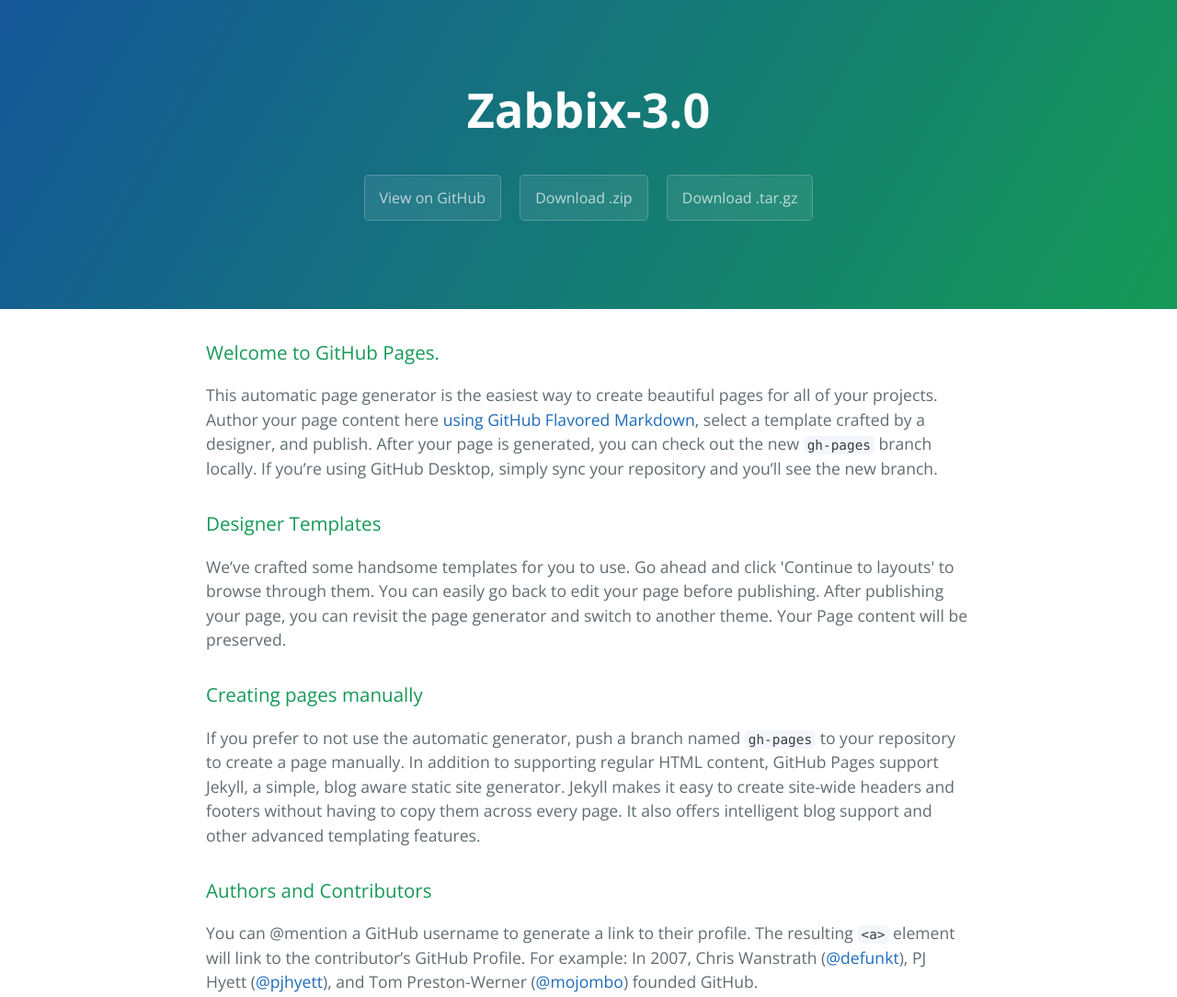
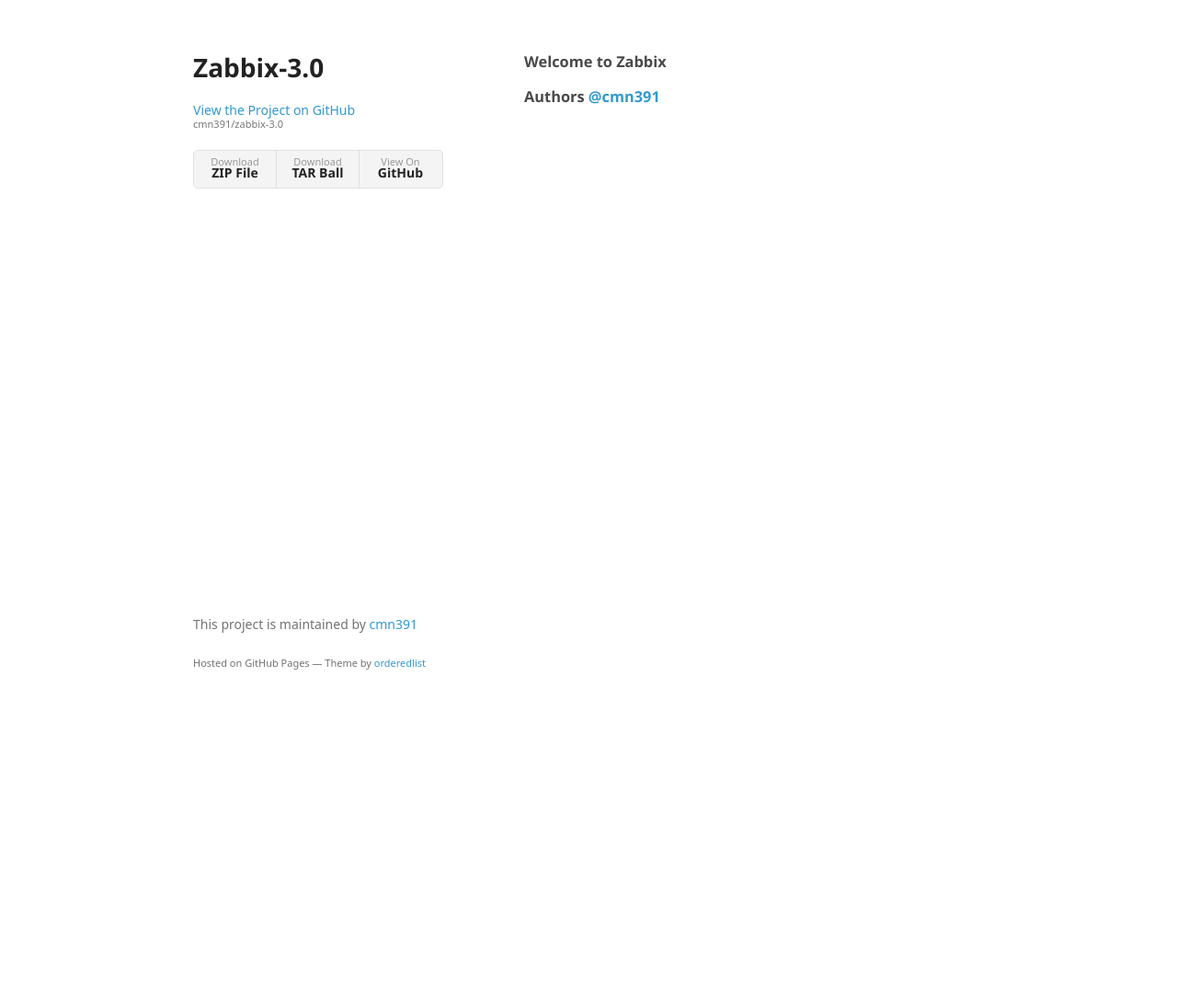
Before and after one commit to cmn391/zabbix-3.0, a plain HTML site: page index.html in a window 1280 px wide. Shown: the top 1084 px of the page at 92% size. After the commit the page ends 800 px from the top, so only its background shows below. Drawn offline with nearby package versions, Linux system fonts and the light colour scheme; a web font is replaced by a local one.

```diff
--- a/index.html
+++ b/index.html
@@ -1,57 +1,46 @@
-<!DOCTYPE html>
-<html lang="en-us">
+<!doctype html>
+<html>
   <head>
-    <meta charset="UTF-8">
+    <meta charset="utf-8">
+    <meta http-equiv="X-UA-Compatible" content="chrome=1">
     <title>Zabbix-3.0 by cmn391</title>
-    <meta name="viewport" content="width=device-width, initial-scale=1">
-    <link rel="stylesheet" type="text/css" href="stylesheets/normalize.css" media="screen">
-    <link href='https://fonts.googleapis.com/css?family=Open+Sans:400,700' rel='stylesheet' type='text/css'>
-    <link rel="stylesheet" type="text/css" href="stylesheets/stylesheet.css" media="screen">
-    <link rel="stylesheet" type="text/css" href="stylesheets/github-light.css" media="screen">
+
+    <link rel="stylesheet" href="stylesheets/styles.css">
+    <link rel="stylesheet" href="stylesheets/github-light.css">
+    <meta name="viewport" content="width=device-width">
+    <!--[if lt IE 9]>
+    <script src="//html5shiv.googlecode.com/svn/trunk/html5.js"></script>
+    <![endif]-->
   </head>
   <body>
-    <section class="page-header">
-      <h1 class="project-name">Zabbix-3.0</h1>
-      <h2 class="project-tagline"></h2>
-      <a href="https://github.com/cmn391/zabbix-3.0" class="btn">View on GitHub</a>
-      <a href="https://github.com/cmn391/zabbix-3.0/zipball/master" class="btn">Download .zip</a>
-      <a href="https://github.com/cmn391/zabbix-3.0/tarball/master" class="btn">Download .tar.gz</a>
-    </section>
+    <div class="wrapper">
+      <header>
+        <h1>Zabbix-3.0</h1>
+        <p></p>
 
-    <section class="main-content">
-      <h3>
-<a id="welcome-to-github-pages" class="anchor" href="#welcome-to-github-pages" aria-hidden="true"><span aria-hidden="true" class="octicon octicon-link"></span></a>Welcome to GitHub Pages.</h3>
+        <p class="view"><a href="https://github.com/cmn391/zabbix-3.0">View the Project on GitHub <small>cmn391/zabbix-3.0</small></a></p>
 
-<p>This automatic page generator is the easiest way to create beautiful pages for all of your projects. Author your page content here <a href="https://guides.github.com/features/mastering-markdown/">using GitHub Flavored Markdown</a>, select a template crafted by a designer, and publish. After your page is generated, you can check out the new <code>gh-pages</code> branch locally. If you’re using GitHub Desktop, simply sync your repository and you’ll see the new branch.</p>
+
+        <ul>
+          <li><a href="https://github.com/cmn391/zabbix-3.0/zipball/master">Download <strong>ZIP File</strong></a></li>
+          <li><a href="https://github.com/cmn391/zabbix-3.0/tarball/master">Download <strong>TAR Ball</strong></a></li>
+          <li><a href="https://github.com/cmn391/zabbix-3.0">View On <strong>GitHub</strong></a></li>
+        </ul>
+      </header>
+      <section>
+        <h3>
+<a id="welcome-to-zabbix" class="anchor" href="#welcome-to-zabbix" aria-hidden="true"><span aria-hidden="true" class="octicon octicon-link"></span></a>Welcome to Zabbix</h3>
 
 <h3>
-<a id="designer-templates" class="anchor" href="#designer-templates" aria-hidden="true"><span aria-hidden="true" class="octicon octicon-link"></span></a>Designer Templates</h3>
-
-<p>We’ve crafted some handsome templates for you to use. Go ahead and click 'Continue to layouts' to browse through them. You can easily go back to edit your page before publishing. After publishing your page, you can revisit the page generator and switch to another theme. Your Page content will be preserved.</p>
-
-<h3>
-<a id="creating-pages-manually" class="anchor" href="#creating-pages-manually" aria-hidden="true"><span aria-hidden="true" class="octicon octicon-link"></span></a>Creating pages manually</h3>
-
-<p>If you prefer to not use the automatic generator, push a branch named <code>gh-pages</code> to your repository to create a page manually. In addition to supporting regular HTML content, GitHub Pages support Jekyll, a simple, blog aware static site generator. Jekyll makes it easy to create site-wide headers and footers without having to copy them across every page. It also offers intelligent blog support and other advanced templating features.</p>
-
-<h3>
-<a id="authors-and-contributors" class="anchor" href="#authors-and-contributors" aria-hidden="true"><span aria-hidden="true" class="octicon octicon-link"></span></a>Authors and Contributors</h3>
-
-<p>You can @mention a GitHub username to generate a link to their profile. The resulting <code>&lt;a&gt;</code> element will link to the contributor’s GitHub Profile. For example: In 2007, Chris Wanstrath (<a href="https://github.com/defunkt" class="user-mention">@defunkt</a>), PJ Hyett (<a href="https://github.com/pjhyett" class="user-mention">@pjhyett</a>), and Tom Preston-Werner (<a href="https://github.com/mojombo" class="user-mention">@mojombo</a>) founded GitHub.</p>
-
-<h3>
-<a id="support-or-contact" class="anchor" href="#support-or-contact" aria-hidden="true"><span aria-hidden="true" class="octicon octicon-link"></span></a>Support or Contact</h3>
-
-<p>Having trouble with Pages? Check out our <a href="https://help.github.com/pages">documentation</a> or <a href="https://github.com/contact">contact support</a> and we’ll help you sort it out.</p>
-
-      <footer class="site-footer">
-        <span class="site-footer-owner"><a href="https://github.com/cmn391/zabbix-3.0">Zabbix-3.0</a> is maintained by <a href="https://github.com/cmn391">cmn391</a>.</span>
-
-        <span class="site-footer-credits">This page was generated by <a href="https://pages.github.com">GitHub Pages</a> using the <a href="https://github.com/jasonlong/cayman-theme">Cayman theme</a> by <a href="https://twitter.com/jasonlong">Jason Long</a>.</span>
+<a id="authors-cmn391" class="anchor" href="#authors-cmn391" aria-hidden="true"><span aria-hidden="true" class="octicon octicon-link"></span></a>Authors <a href="https://github.com/cmn391" class="user-mention">@cmn391</a>
+</h3>
+      </section>
+      <footer>
+        <p>This project is maintained by <a href="https://github.com/cmn391">cmn391</a></p>
+        <p><small>Hosted on GitHub Pages &mdash; Theme by <a href="https://github.com/orderedlist">orderedlist</a></small></p>
       </footer>
-
-    </section>
-
+    </div>
+    <script src="javascripts/scale.fix.js"></script>
 
   </body>
 </html>
--- /dev/null
+++ b/stylesheets/styles.css
@@ -0,0 +1,324 @@
+@font-face {
+  font-family: 'Noto Sans';
+  font-weight: 400;
+  font-style: normal;
+  src: url('../fonts/Noto-Sans-regular/Noto-Sans-regular.eot');
+  src: url('../fonts/Noto-Sans-regular/Noto-Sans-regular.eot?#iefix') format('embedded-opentype'),
+       local('Noto Sans'),
+       local('Noto-Sans-regular'),
+       url('../fonts/Noto-Sans-regular/Noto-Sans-regular.woff2') format('woff2'),
+       url('../fonts/Noto-Sans-regular/Noto-Sans-regular.woff') format('woff'),
+       url('../fonts/Noto-Sans-regular/Noto-Sans-regular.ttf') format('truetype'),
+       url('../fonts/Noto-Sans-regular/Noto-Sans-regular.svg#NotoSans') format('svg');
+}
+
+@font-face {
+  font-family: 'Noto Sans';
+  font-weight: 700;
+  font-style: normal;
+  src: url('../fonts/Noto-Sans-700/Noto-Sans-700.eot');
+  src: url('../fonts/Noto-Sans-700/Noto-Sans-700.eot?#iefix') format('embedded-opentype'),
+       local('Noto Sans Bold'),
+       local('Noto-Sans-700'),
+       url('../fonts/Noto-Sans-700/Noto-Sans-700.woff2') format('woff2'),
+       url('../fonts/Noto-Sans-700/Noto-Sans-700.woff') format('woff'),
+       url('../fonts/Noto-Sans-700/Noto-Sans-700.ttf') format('truetype'),
+       url('../fonts/Noto-Sans-700/Noto-Sans-700.svg#NotoSans') format('svg');
+}
+
+@font-face {
+  font-family: 'Noto Sans';
+  font-weight: 400;
+  font-style: italic;
+  src: url('../fonts/Noto-Sans-italic/Noto-Sans-italic.eot');
+  src: url('../fonts/Noto-Sans-italic/Noto-Sans-italic.eot?#iefix') format('embedded-opentype'),
+       local('Noto Sans Italic'),
+       local('Noto-Sans-italic'),
+       url('../fonts/Noto-Sans-italic/Noto-Sans-italic.woff2') format('woff2'),
+       url('../fonts/Noto-Sans-italic/Noto-Sans-italic.woff') format('woff'),
+       url('../fonts/Noto-Sans-italic/Noto-Sans-italic.ttf') format('truetype'),
+       url('../fonts/Noto-Sans-italic/Noto-Sans-italic.svg#NotoSans') format('svg');
+}
+
+@font-face {
+  font-family: 'Noto Sans';
+  font-weight: 700;
+  font-style: italic;
+  src: url('../fonts/Noto-Sans-700italic/Noto-Sans-700italic.eot');
+  src: url('../fonts/Noto-Sans-700italic/Noto-Sans-700italic.eot?#iefix') format('embedded-opentype'),
+       local('Noto Sans Bold Italic'),
+       local('Noto-Sans-700italic'),
+       url('../fonts/Noto-Sans-700italic/Noto-Sans-700italic.woff2') format('woff2'),
+       url('../fonts/Noto-Sans-700italic/Noto-Sans-700italic.woff') format('woff'),
+       url('../fonts/Noto-Sans-700italic/Noto-Sans-700italic.ttf') format('truetype'),
+       url('../fonts/Noto-Sans-700italic/Noto-Sans-700italic.svg#NotoSans') format('svg');
+}
+
+body {
+  background-color: #fff;
+  padding:50px;
+  font: 14px/1.5 "Noto Sans", "Helvetica Neue", Helvetica, Arial, sans-serif;
+  color:#727272;
+  font-weight:400;
+}
+
+h1, h2, h3, h4, h5, h6 {
+  color:#222;
+  margin:0 0 20px;
+}
+
+p, ul, ol, table, pre, dl {
+  margin:0 0 20px;
+}
+
+h1, h2, h3 {
+  line-height:1.1;
+}
+
+h1 {
+  font-size:28px;
+}
+
+h2 {
+  color:#393939;
+}
+
+h3, h4, h5, h6 {
+  color:#494949;
+}
+
+a {
+  color:#39c;
+  text-decoration:none;
+}
+
+a:hover {
+  color:#069;
+}
+
+a small {
+  font-size:11px;
+  color:#777;
+  margin-top:-0.3em;
+  display:block;
+}
+
+a:hover small {
+  color:#777;
+}
+
+.wrapper {
+  width:860px;
+  margin:0 auto;
+}
+
+blockquote {
+  border-left:1px solid #e5e5e5;
+  margin:0;
+  padding:0 0 0 20px;
+  font-style:italic;
+}
+
+code, pre {
+  font-family:Monaco, Bitstream Vera Sans Mono, Lucida Console, Terminal, Consolas, Liberation Mono, DejaVu Sans Mono, Courier New, monospace;
+  color:#333;
+  font-size:12px;
+}
+
+pre {
+  padding:8px 15px;
+  background: #f8f8f8;
+  border-radius:5px;
+  border:1px solid #e5e5e5;
+  overflow-x: auto;
+}
+
+table {
+  width:100%;
+  border-collapse:collapse;
+}
+
+th, td {
+  text-align:left;
+  padding:5px 10px;
+  border-bottom:1px solid #e5e5e5;
+}
+
+dt {
+  color:#444;
+  font-weight:700;
+}
+
+th {
+  color:#444;
+}
+
+img {
+  max-width:100%;
+}
+
+header {
+  width:270px;
+  float:left;
+  position:fixed;
+  -webkit-font-smoothing:subpixel-antialiased;
+}
+
+header ul {
+  list-style:none;
+  height:40px;
+  padding:0;
+  background: #f4f4f4;
+  border-radius:5px;
+  border:1px solid #e0e0e0;
+  width:270px;
+}
+
+header li {
+  width:89px;
+  float:left;
+  border-right:1px solid #e0e0e0;
+  height:40px;
+}
+
+header li:first-child a {
+  border-radius:5px 0 0 5px;
+}
+
+header li:last-child a {
+  border-radius:0 5px 5px 0;
+}
+
+header ul a {
+  line-height:1;
+  font-size:11px;
+  color:#999;
+  display:block;
+  text-align:center;
+  padding-top:6px;
+  height:34px;
+}
+
+header ul a:hover {
+  color:#999;
+}
+
+header ul a:active {
+  background-color:#f0f0f0;
+}
+
+strong {
+  color:#222;
+  font-weight:700;
+}
+
+header ul li + li + li {
+  border-right:none;
+  width:89px;
+}
+
+header ul a strong {
+  font-size:14px;
+  display:block;
+  color:#222;
+}
+
+section {
+  width:500px;
+  float:right;
+  padding-bottom:50px;
+}
+
+small {
+  font-size:11px;
+}
+
+hr {
+  border:0;
+  background:#e5e5e5;
+  height:1px;
+  margin:0 0 20px;
+}
+
+footer {
+  width:270px;
+  float:left;
+  position:fixed;
+  bottom:50px;
+  -webkit-font-smoothing:subpixel-antialiased;
+}
+
+@media print, screen and (max-width: 960px) {
+
+  div.wrapper {
+    width:auto;
+    margin:0;
+  }
+
+  header, section, footer {
+    float:none;
+    position:static;
+    width:auto;
+  }
+
+  header {
+    padding-right:320px;
+  }
+
+  section {
+    border:1px solid #e5e5e5;
+    border-width:1px 0;
+    padding:20px 0;
+    margin:0 0 20px;
+  }
+
+  header a small {
+    display:inline;
+  }
+
+  header ul {
+    position:absolute;
+    right:50px;
+    top:52px;
+  }
+}
+
+@media print, screen and (max-width: 720px) {
+  body {
+    word-wrap:break-word;
+  }
+
+  header {
+    padding:0;
+  }
+
+  header ul, header p.view {
+    position:static;
+  }
+
+  pre, code {
+    word-wrap:normal;
+  }
+}
+
+@media print, screen and (max-width: 480px) {
+  body {
+    padding:15px;
+  }
+
+  header ul {
+    width:99%;
+  }
+
+  header li, header ul li + li + li {
+    width:33%;
+  }
+}
+
+@media print {
+  body {
+    padding:0.4in;
+    font-size:12pt;
+    color:#444;
+  }
+}
```
Also changed, not shown: javascripts/scale.fix.js (added, +17 -0 lines), params.json (+1 -1 lines).
